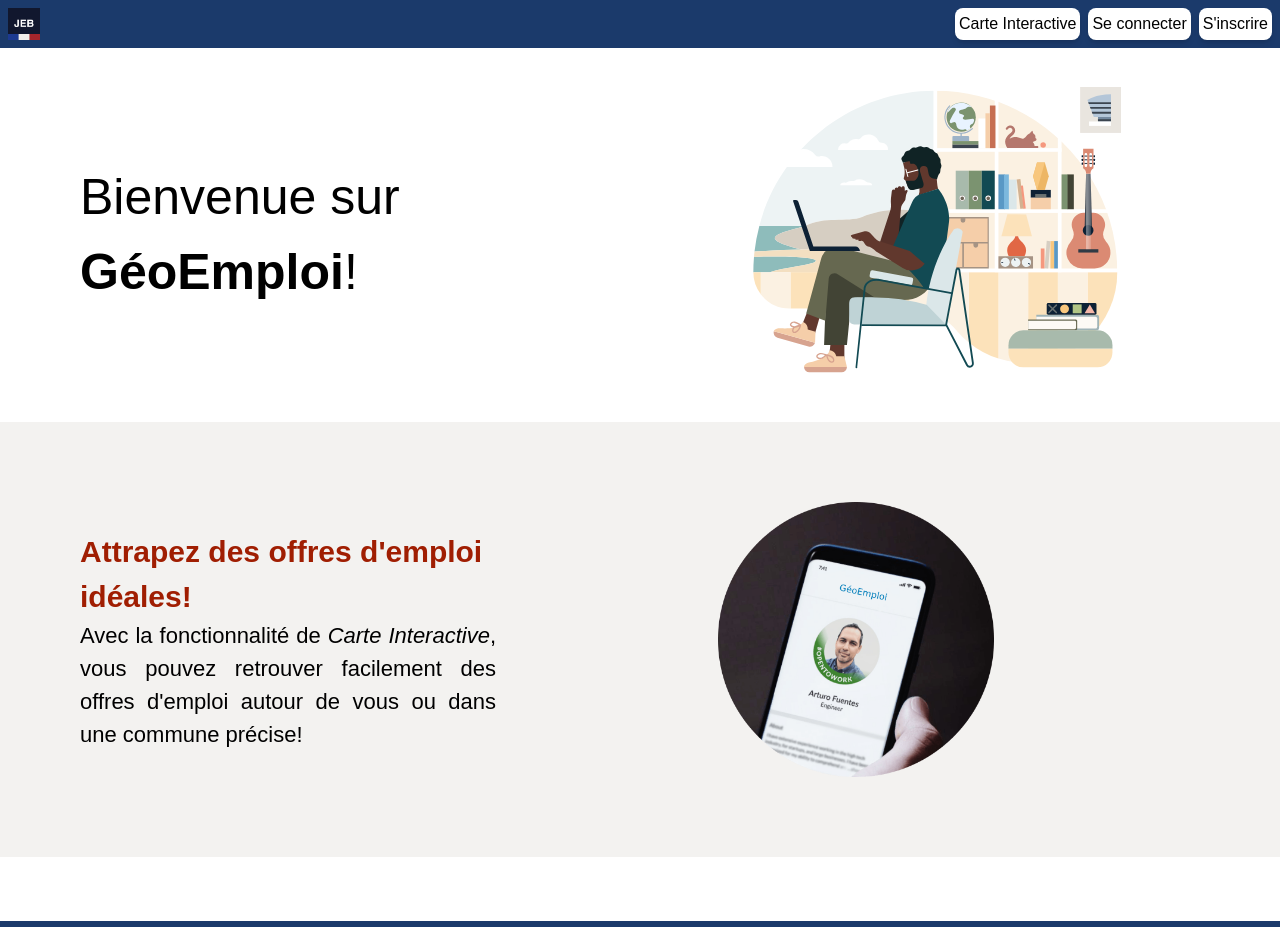
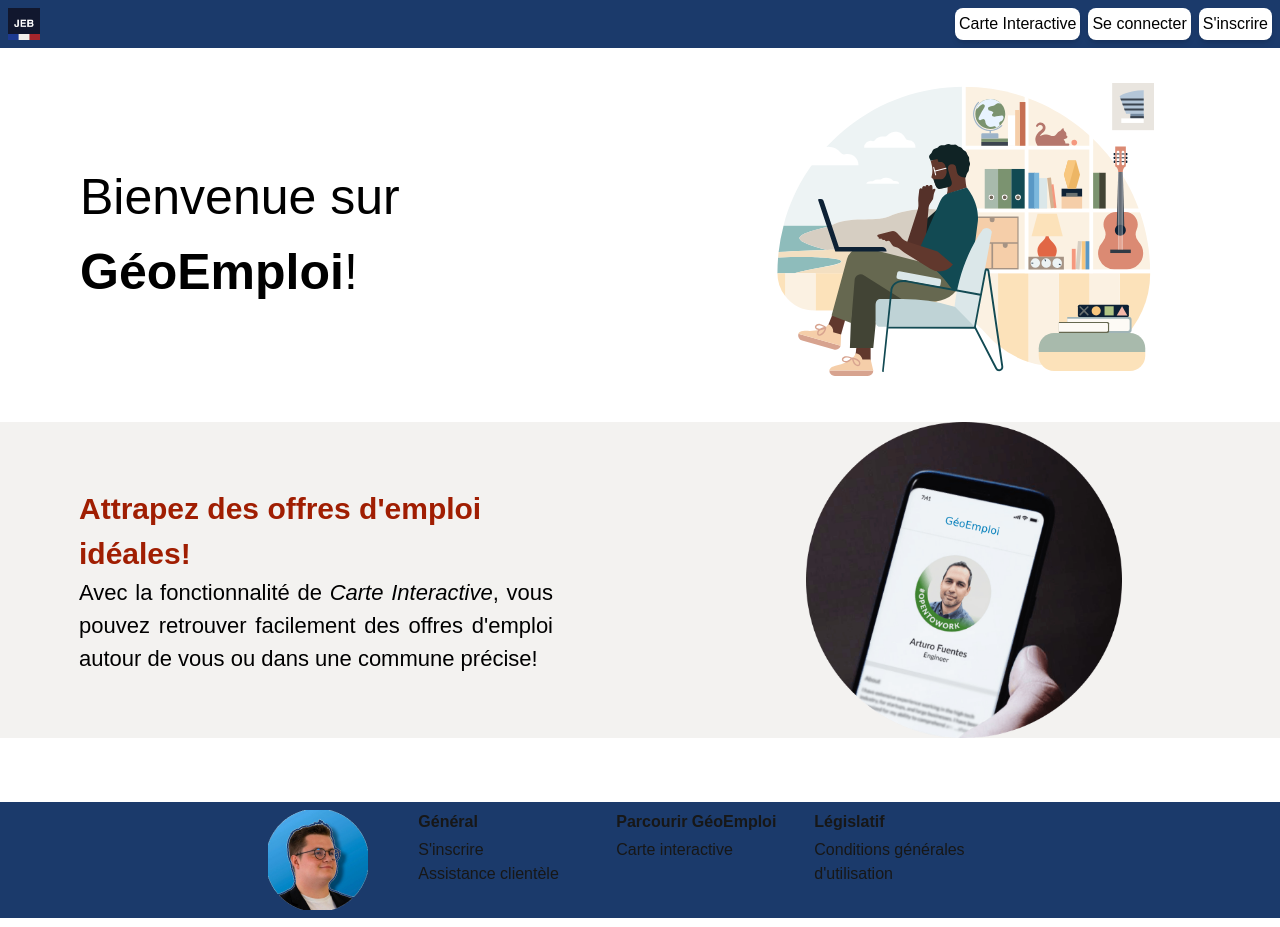
Before and after one commit to SkyReox/GeoEmploi, a Next.js app: page / in a window 1280 px wide. Shown: the top 927 px of the page. Built offline with nearby package versions, Linux system fonts and the light colour scheme.

Commit message:
fix: zooming doesn't make images weird

```diff
--- a/app/components/FooterComponent.tsx
+++ b/app/components/FooterComponent.tsx
@@ -1,9 +1,9 @@
 import Image from "next/image";
 
 export default function FooterComponent() {
-    return (<footer className="flex flex-col p-2 w-full bg-main-1">
-        <nav className="flex justify-center">
-            <div className="flex pl-[15%]">
+    return (<footer className="flex w-full justify-center p-2 bg-main-1">
+        <nav className="flex w-[80%] justify-center">
+            <div className="flex">
                 <Image
                     className="h-full object-contain"
                     src="/icon.png"
@@ -13,8 +13,8 @@ export default function FooterComponent() {
                     priority
                 />
             </div>
-            <div className="w-full flex justify-start pl-[5%] babybear:flex-col babybear:flex-wrap babybear:mt-3 babybear:pl-0">
-                <div className="w-full max-w-[240px] mr-3">
+            <div className="flex justify-start pl-[5%] babybear:flex-col babybear:flex-wrap babybear:mt-3 babybear:pl-0">
+                <div className="w-full max-w-[240px] mr-5">
                     <h3 className="font-sans text-md font-bold text-color-text leading-regular mb-1 babybear:max-w-full babybear:my-1">Général</h3>
                     <ul>
                         <li>
@@ -25,7 +25,7 @@ export default function FooterComponent() {
                         </li>
                     </ul>
                 </div>
-                <div className="w-full max-w-[240px] mr-3">
+                <div className="w-full max-w-[240px] mr-5">
                     <h3 className="font-sans text-md font-bold text-color-text leading-regular mb-1 babybear:max-w-full babybear:my-1">Parcourir GéoEmploi</h3>
                     <ul>
                         <li>
@@ -33,7 +33,7 @@ export default function FooterComponent() {
                         </li>
                     </ul>
                 </div>
-                <div className="w-full max-w-[240px] mr-3">
+                <div className="w-full max-w-[240px] mr-5">
                     <h3 className="font-sans text-md font-bold text-color-text leading-regular mb-1 babybear:max-w-full babybear:my-1">Législatif</h3>
                     <ul>
                         <li>
--- a/app/page.tsx
+++ b/app/page.tsx
@@ -5,15 +5,14 @@ export default function Home() {
         <div className="flex flex-col flex-1 bg-zinc-50 font-sans bg-main-2">
             <main className="flex flex-1 w-full flex-col items-center justify-start my-8 bg-main-2 sm:items-start">
                 <div className="w-full flex items-center justify-between gap-[1rem]">
-                    <div>
+                    <div className="w-[50%]">
                         <h1 className="text-black text-[50px] p-20">
                             Bienvenue sur <span className="font-semibold">GéoEmploi</span>!
                         </h1>
                     </div>
-                    <div className="items-center justify-center">
-                        <div className="w-[80%] float-right">
+                    <div className="flex w-[50%] justify-center">
                         <Image
-                                className="w-[70%]"
+                            className="w-[60%]"
                             src="/thinking_man.svg"
                             alt="Thinking Man"
                             width={100}
@@ -22,21 +21,22 @@ export default function Home() {
                         />
                     </div>
                 </div>
-                </div>
-                <div className="w-full bg-[#f3f2f0] my-8 pbs-16 pbe-16 flex items-center justify-between gap-[1rem] p-20">
-                    <div className="w-[50%]">
+                <div className="w-full bg-[#f3f2f0] pbs-8 pbe-8 my-8 flex items-center justify-between gap-[1rem]">
+                    <div className="flex w-[50%] items-center justify-center">
+                        <div className="w-[75%]">
                             <h2 className="text-[#a01e02] text-[30px] font-semibold">
                                 Attrapez des offres d'emploi idéales!
                             </h2>
                             <p className="text-black text-[22px] text-justify">Avec la fonctionnalité de <span className="italic">Carte Interactive</span>, vous pouvez retrouver facilement des offres d'emploi autour de vous ou dans une commune précise!</p>
                         </div>
-                    <div className="flex justify-center">
+                    </div>
+                    <div className="flex w-[50%] justify-center">
                         <Image
-                            className="w-[40%]"
+                            className="w-[50%]"
                             src="/fuentes.png"
                             alt="Fuentes"
-                            width={926}
-                            height={926}
+                            width={463}
+                            height={463}
                             priority
                         />
                     </div>
```
Lines whose indentation alone changed are shown as unchanged.
